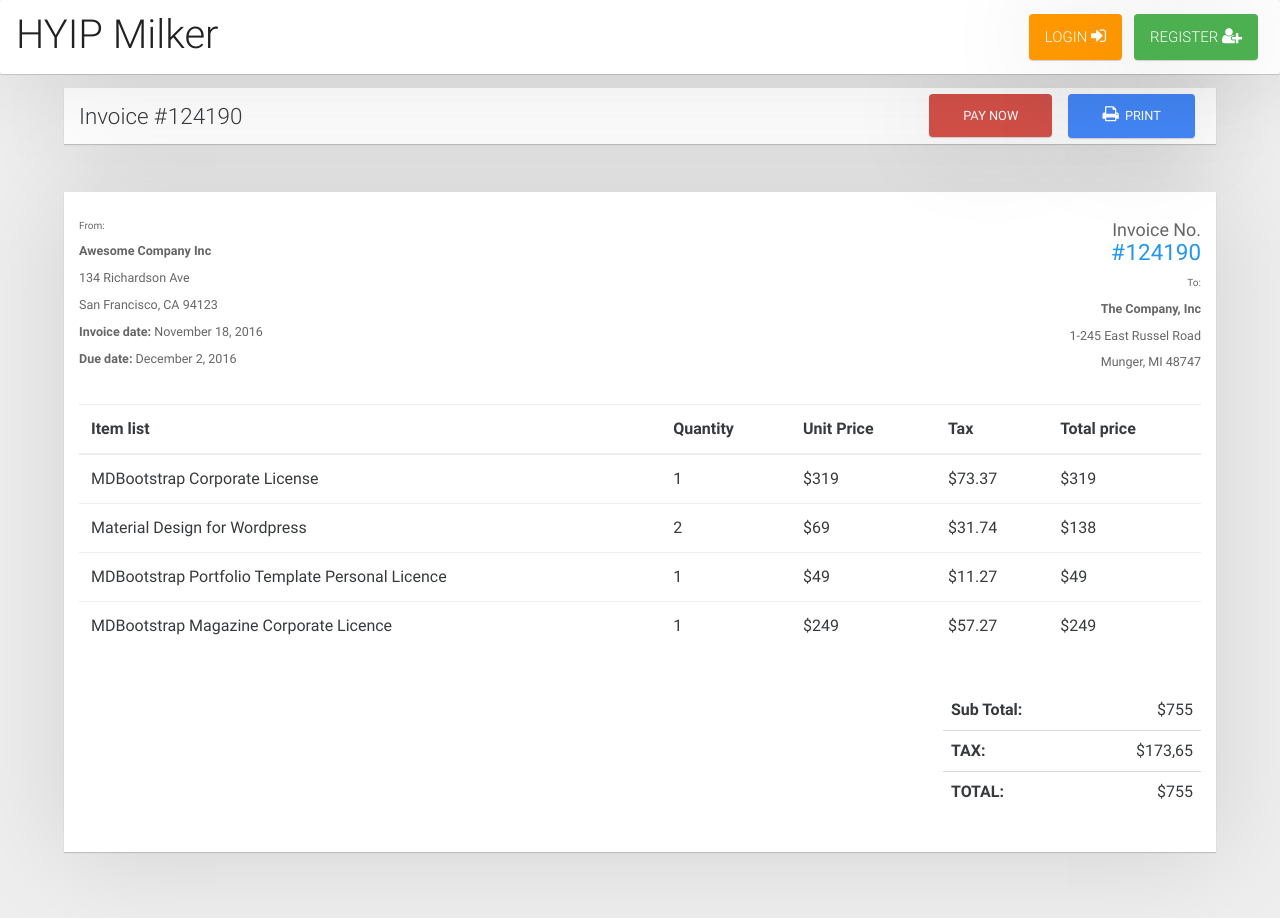
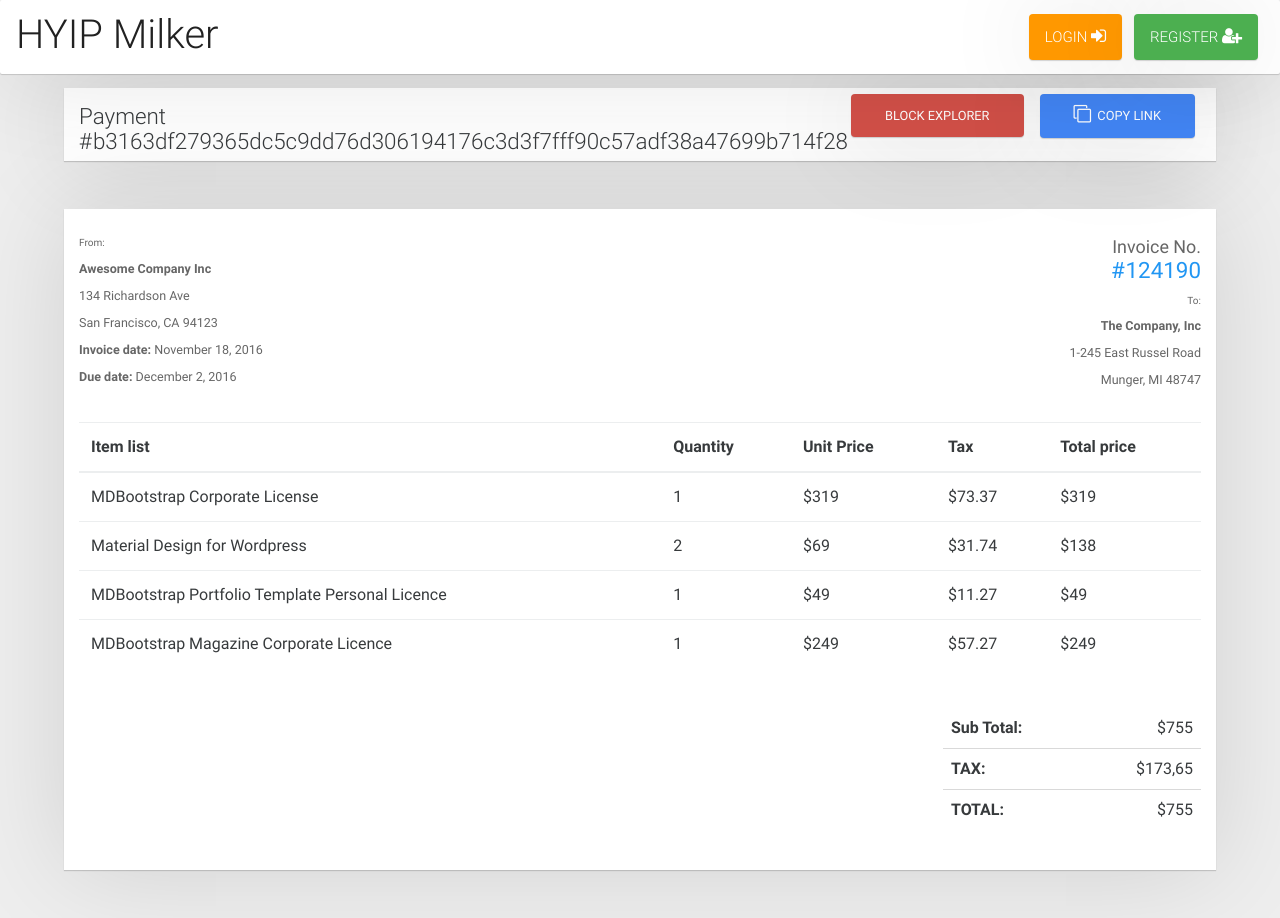
Before and after one commit to hm-gthb/hm-gthb.github.io, a Jekyll site: the page built from payment.html, in a window 1280 px wide. Built offline with Jekyll 4.4.1, drawn with Linux system fonts in a browser that asks for light colours; nearby versions of some CDN libraries.

Commit message:
Update payment.html

```diff
--- a/payment.html
+++ b/payment.html
@@ -18,12 +13,12 @@
     <div class="row white z-depth-1 mb-r">
 
       <div class="col-md-6">
-        <h4 class="h4-responsive mt-1">Invoice #124190</h4>
+        <h4 class="h4-responsive mt-1">Payment #b3163df279365dc5c9dd76d306194176c3d3f7fff90c57adf38a47699b714f28</h4>
       </div>
 
       <div class="col-md-6 text-md-right">
-        <a href="#" class="btn btn-secondary">Pay now</a>
-        <a href="#" class="btn btn-primary"><i class="fa fa-print left"></i> Print</a>
+        <a href="#" class="btn btn-secondary">Block Explorer</a>
+        <a href="#" class="btn btn-primary"><i class="fa fa-clone left"></i> Copy Link</a>
       </div>
     </div>
 
```
Also changed, not shown: other parts of payment.html (+0 -5 lines).
